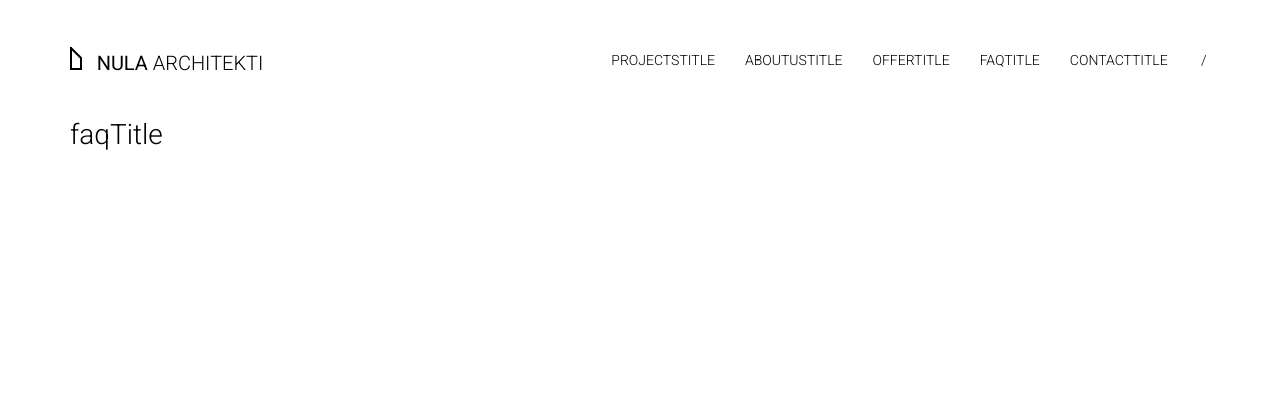
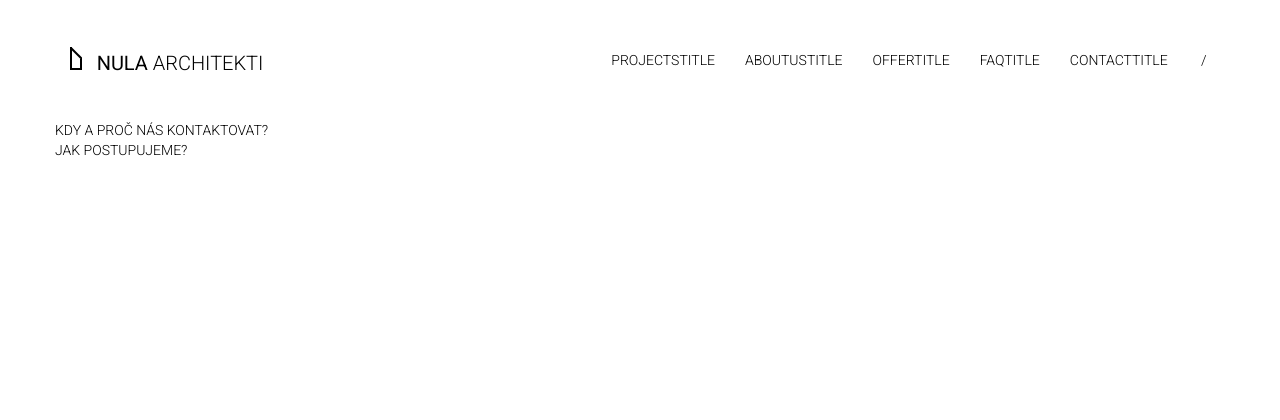
Before and after one commit to david-dusek/nula, a PHP site: template app/templates/help/faq.twig in a window 1280 px wide. Shown: the top 420 px of the page. Run offline with PHP 8.4, Linux system fonts and the light colour scheme; the template is opened without the code that fills it, so the values that code supplies are empty; some libraries are stand-ins or nearby versions.

Commit message:
Nastylování stránky FAQ

```diff
--- a/app/templates/help/faq.twig
+++ b/app/templates/help/faq.twig
@@ -1,9 +1,36 @@
 {% extends "base.twig" %}
 
-{% block title %}{{ 'faqTitle'|trans }}'{% endblock %}
+{% block title %}{{ 'faqTitle'|trans }}{% endblock %}
 {% block head %}
   {{ parent() }}
 {% endblock %}
 {% block content %}
-  <h1>{{ 'faqTitle'|trans }}</h1>
+  <div class="row">
+    <a data-toggle="collapse" href="#question-1" aria-expanded="false" aria-controls="question-1">KDY A PROČ NÁS KONTAKTOVAT?</a>
+    <div id="question-1" class="collapse">
+      <p>
+        Váháte s koupí bytu, domu, pozemku? Potřebujete někoho, kdo Vás upozorní na možná rizika, zhodnotí potenciál místa a navrhne pro Vás vhodné využití? Potřebujete změnit Váš interier? Zdědili jste nemovitost a zvažujete možnosti? Chcete stavět? Rozjíždíte vlastní podnik a řešíte prostory?
+      </p>
+      <p>
+        Jsme tu pro Vás. Nabízíme služby od konzultace až po dohled nad realizací.
+      </p>
+    </div>
+  </div>
+  <div class="row">
+    <a data-toggle="collapse" href="#question-2" aria-expanded="false" aria-controls="question-2">JAK POSTUPUJEME?</a>
+    <div id="question-2" class="collapse">
+      <p>
+        1	Kontaktujete nás prostřednictvím emailu s Vašimi požadavky, ideálně přiložíte podklady(půdorysy, fotky nebo video stávajícího stavu)
+        <br>
+        2	K odpovědi na Vaši poptávku přiložíme nezávaznou orientační cenovou nabídku.
+        <br>
+        3	Následně domluvíme úvodní schůzku, kde probereme Vaše představy a zvážíme možnosti, projdeme cenovou nabídku a postup spolupráce.
+        <br>
+        4	Po odsouhlasení cenové nabídky zašleme časový harmonogram spolu se zálohovou fakturou
+        <br>
+        5	Termín zahájení práce na projektu může být v rozmezí několika týdnů dle aktuální vytíženosti.
+        <br>
+      </p>
+    </div>
+  </div>
 {% endblock %}
```
